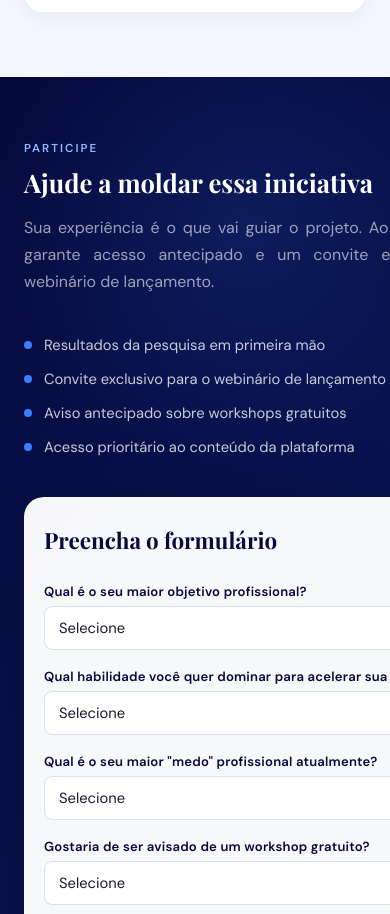
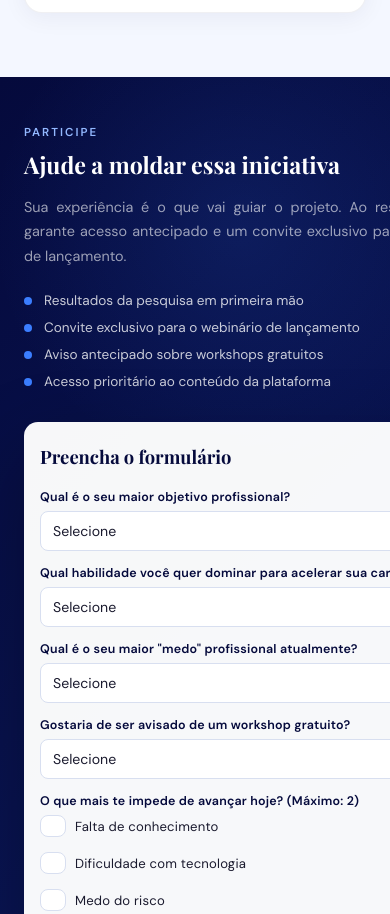
Before and after one commit to JoaoAds2210/Santander-X-ExplorerV2, a plain HTML site: page index.html in a window 390 px wide. Shown: the part 6300-7214 px from the top of the page. Drawn offline with nearby package versions, Linux system fonts and the light colour scheme.

Commit message:
atualização

```diff
--- a/index.html
+++ b/index.html
@@ -722,12 +722,68 @@
         padding: 28px 20px;
       }
 
+      .form-layout {
+        gap: 32px;
+      }
+
+      .form-benefits {
+        margin-top: 24px;
+        gap: 10px;
+      }
+
       .hero-cta { width: 100%; text-align: center; }
     }
 
     @media (max-width: 480px) {
       .hero-text h1 { font-size: 1.85rem; }
       .section-title { font-size: 1.6rem; }
+
+      #formulario { padding: 48px 0; }
+
+      .form-box {
+        padding: 22px 16px;
+        border-radius: 14px;
+      }
+
+      .form-box h3 {
+        font-size: 1.15rem;
+        margin-bottom: 20px;
+      }
+
+      .form-group {
+        margin-bottom: 14px;
+      }
+
+      .form-group label {
+        font-size: 0.78rem;
+      }
+
+      .form-group input,
+      .form-group select {
+        padding: 10px 12px;
+        font-size: 0.88rem;
+      }
+
+      .btn-submit {
+        padding: 13px;
+        font-size: 0.92rem;
+      }
+
+      .form-intro .section-title {
+        font-size: 1.45rem;
+      }
+
+      .form-intro .section-desc {
+        font-size: 0.9rem;
+      }
+
+      .benefit-item {
+        font-size: 0.85rem;
+      }
+
+      .checkbox-group label {
+        font-size: 0.82rem;
+      }
     }
   </style>
 </head>
```
